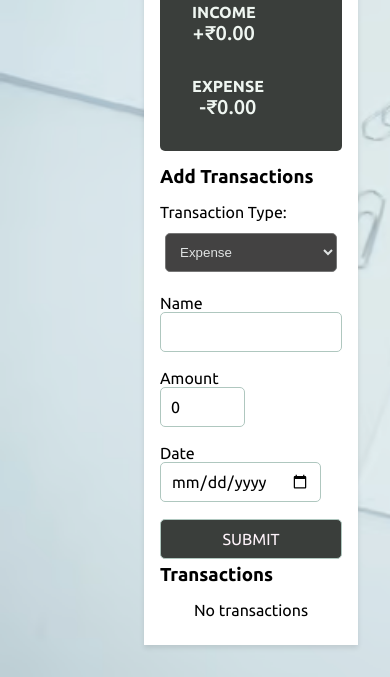
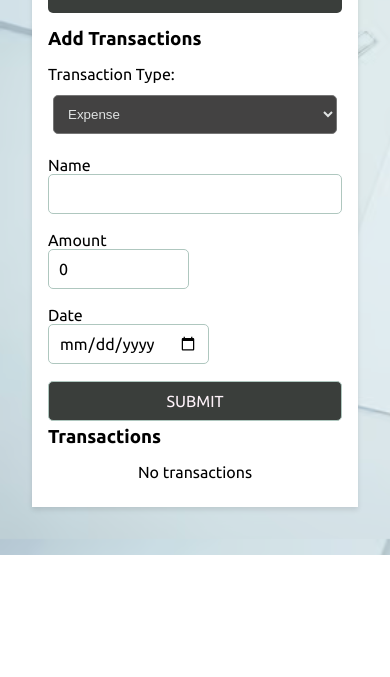
Before and after one commit to Jess-be-you/My-Wallet, a plain HTML site: page index.html in a window 390 px wide. Shown: the part 289-966 px from the top of the page. After the commit the page ends 844 px from the top, so only its background shows below. Drawn offline with Linux system fonts and the light colour scheme.

Commit message:
updated css

```diff
--- a/style.css
+++ b/style.css
@@ -179,3 +179,9 @@ ul li:hover .action{
     height:36px;
     cursor:pointer;
 }
+
+@media only screen and (max-width:600px) {
+  main {
+    margin: auto ;
+  }
+}
```
